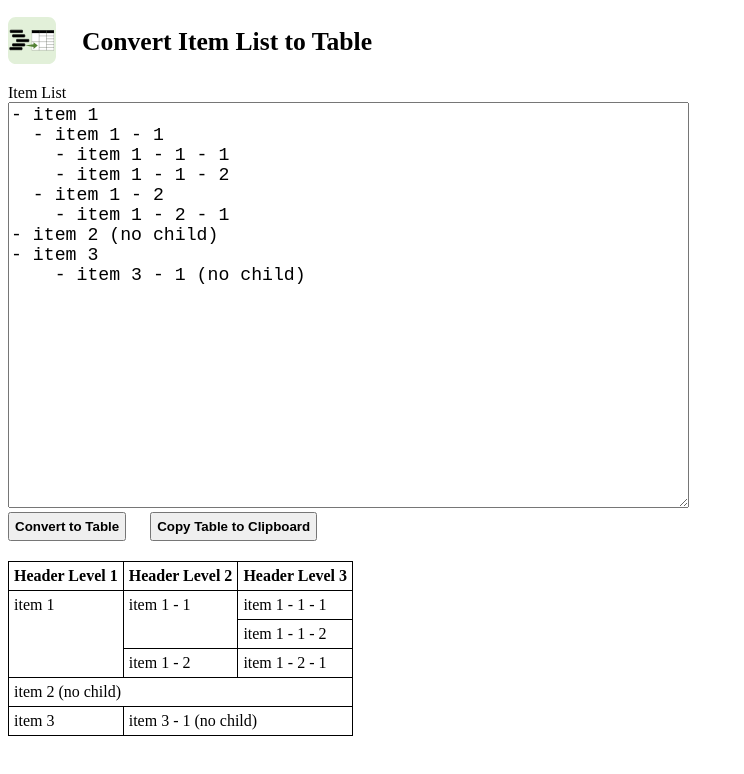
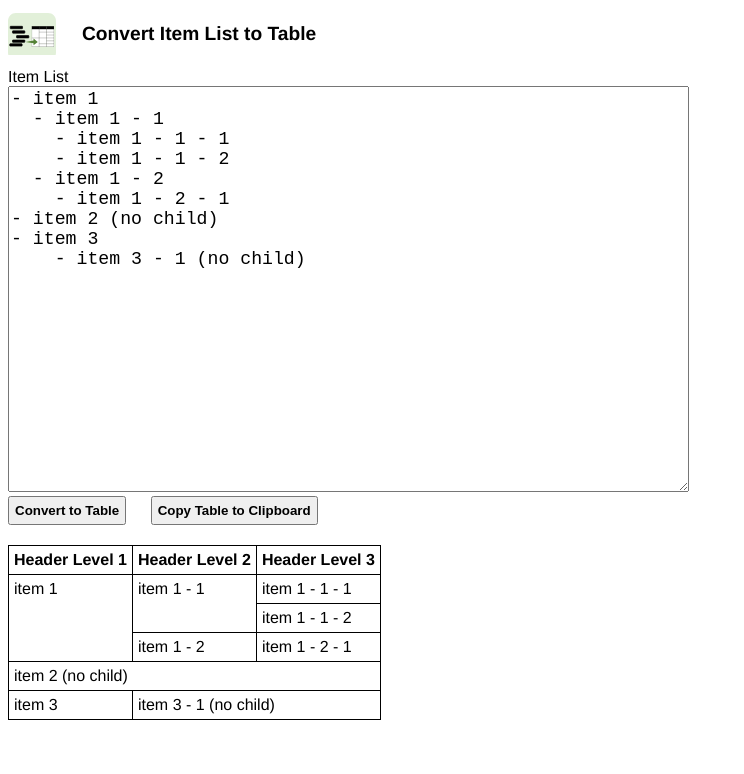
Before and after one commit to otahi/item2table, a plain HTML site: page index.html in a window 1280 px wide. Shown: the whole page, without its empty margins (0-744 px from the left). Drawn offline with Linux system fonts and the light colour scheme.

Commit message:
Set font-family

```diff
--- a/app.css
+++ b/app.css
@@ -1,3 +1,7 @@
+body {
+    font-family: "Helvetica Neue", "Helvetica", "Hiragino Sans", "Hiragino Kaku Gothic ProN", "Arial", "Yu Gothic", "Meiryo", sans-serif;
+}
+
 th,
 td {
     border: solid 1px;
@@ -18,7 +22,6 @@ ul,
 ol {
     margin-bottom: 2em;
     color: #1d1d1d;
-    font-family: sans-serif;
 }
 
 textarea {
@@ -33,7 +36,7 @@ button {
 
 #title {
     display: flex;
-    font-size: 1.6em;
+    font-size: 1.2em;
     vertical-align: middle;
     padding: 10px;
     text-indent: 64px;
```
